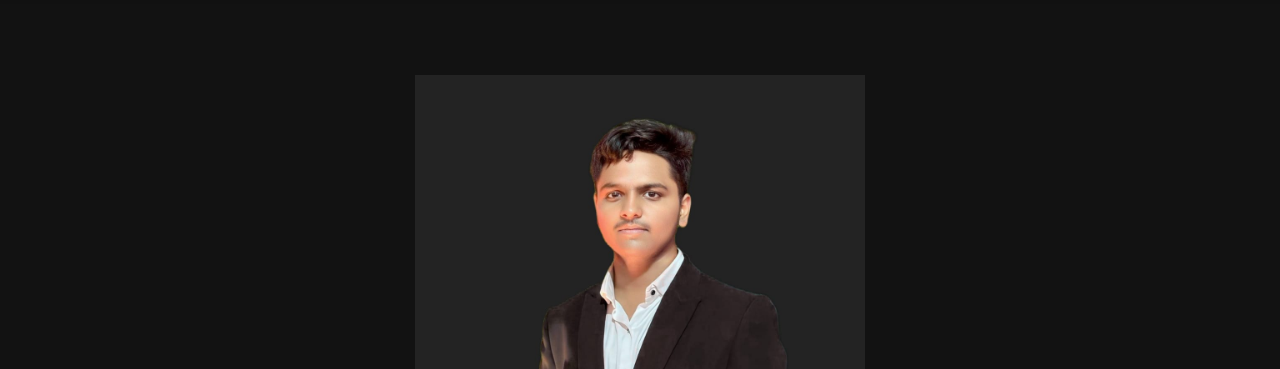
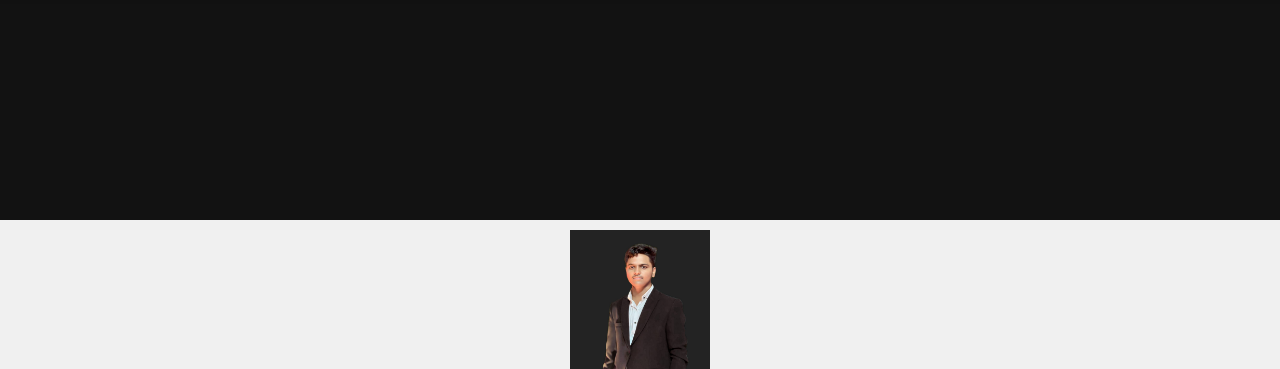
Before and after one commit to Gcalaone2005/GirishChavan-Portfolio, a plain HTML site: page index.html in a window 1280 px wide. Shown: the part 57-426 px from the top of the page. Drawn offline with nearby package versions, Linux system fonts and the light colour scheme.

Commit message:
Update index.html

```diff
--- a/index.html
+++ b/index.html
@@ -72,11 +72,12 @@
     }
 
     .profile-pic {
-  max-width: 450px;
-  width: 100%;
-  height: auto;
-  object-fit: cover;
-}
+      width: 100%;
+      height: 160px;
+      object-fit: contain;
+      background: #f0f0f0;
+      padding: 10px;
+    }
 
 
     .contact-section {
```
